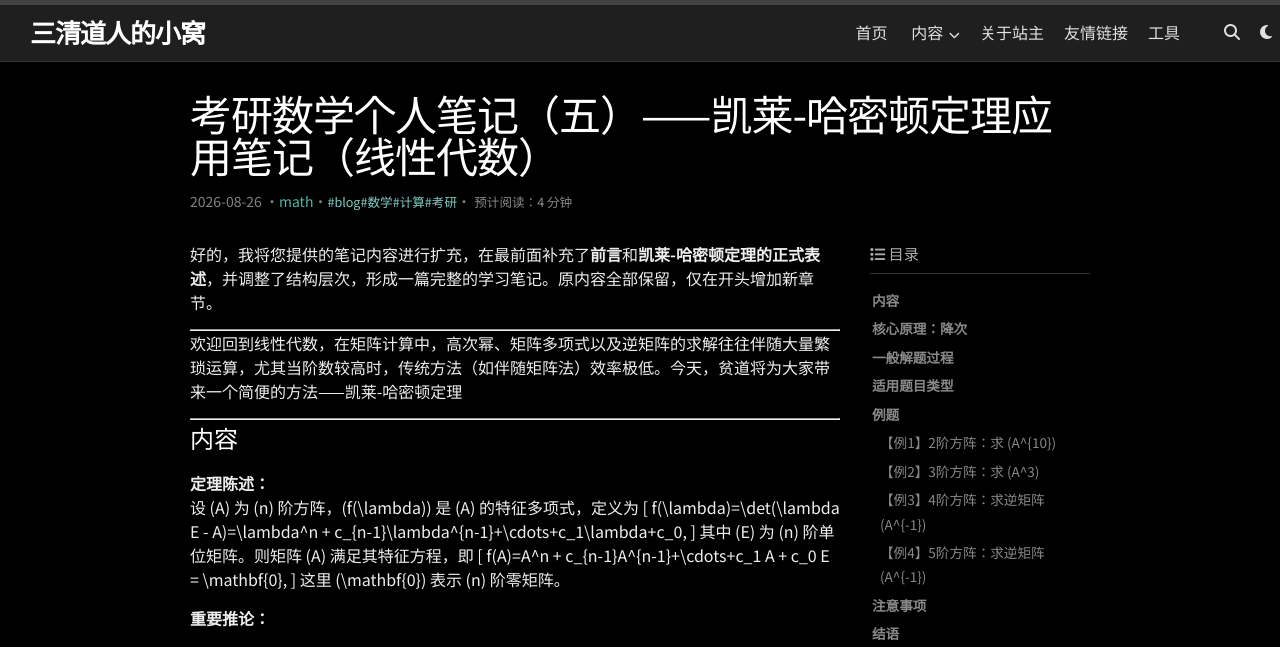
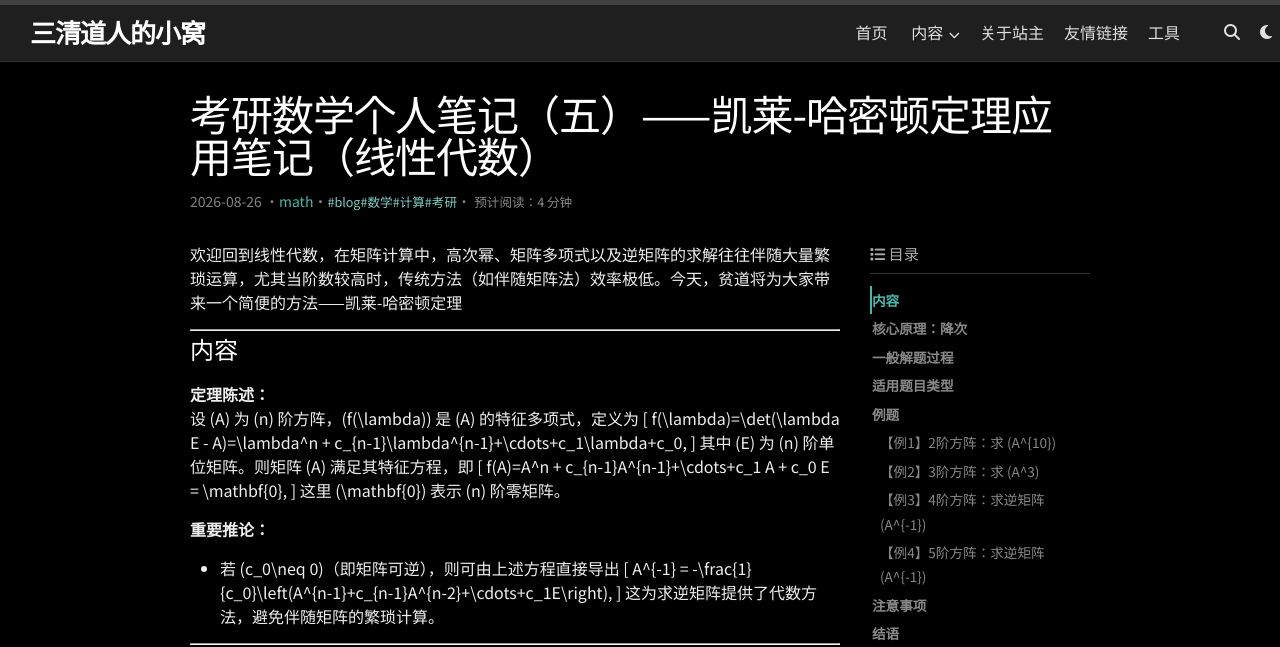
Before and after one commit to CanYouImag/CanYouImag.github.io, a Jekyll site: the page built from _posts/2026-09-02-Cayley-Hamilton.markdown, in a window 1280 px wide and 900 px high, cut to the strip 0-647 px from the top of the window. Built offline with Jekyll 4.4.1, drawn with Linux system fonts in a browser that asks for light colours; some web fonts are replaced; comment, search, counter and statistics services are not loaded.

Commit message:
新博文

```diff
--- a/_posts/2026-09-02-Cayley-Hamilton.markdown
+++ b/_posts/2026-09-02-Cayley-Hamilton.markdown
@@ -5,10 +5,6 @@ date: 2026-08-26 08:30:00 +0800
 categories: math
 tags: [blog, 数学, 计算, 考研]
 cover_image: /../assets/formula.png
----
-
-好的，我将您提供的笔记内容进行扩充，在最前面补充了**前言**和**凯莱-哈密顿定理的正式表述**，并调整了结构层次，形成一篇完整的学习笔记。原内容全部保留，仅在开头增加新章节。
-
 ---
 
 欢迎回到线性代数，在矩阵计算中，高次幂、矩阵多项式以及逆矩阵的求解往往伴随大量繁琐运算，尤其当阶数较高时，传统方法（如伴随矩阵法）效率极低。今天，贫道将为大家带来一个简便的方法——凯莱-哈密顿定理
```
